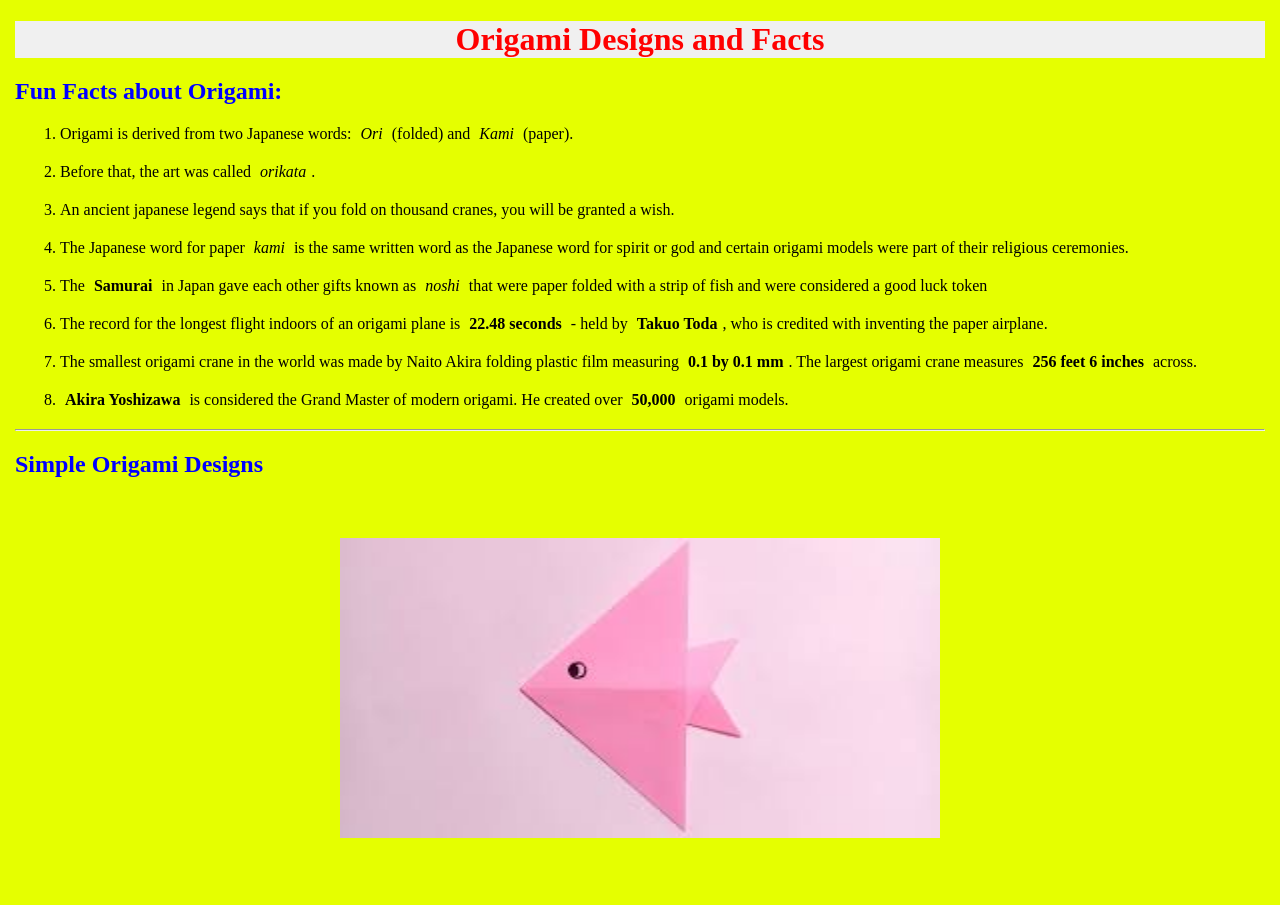
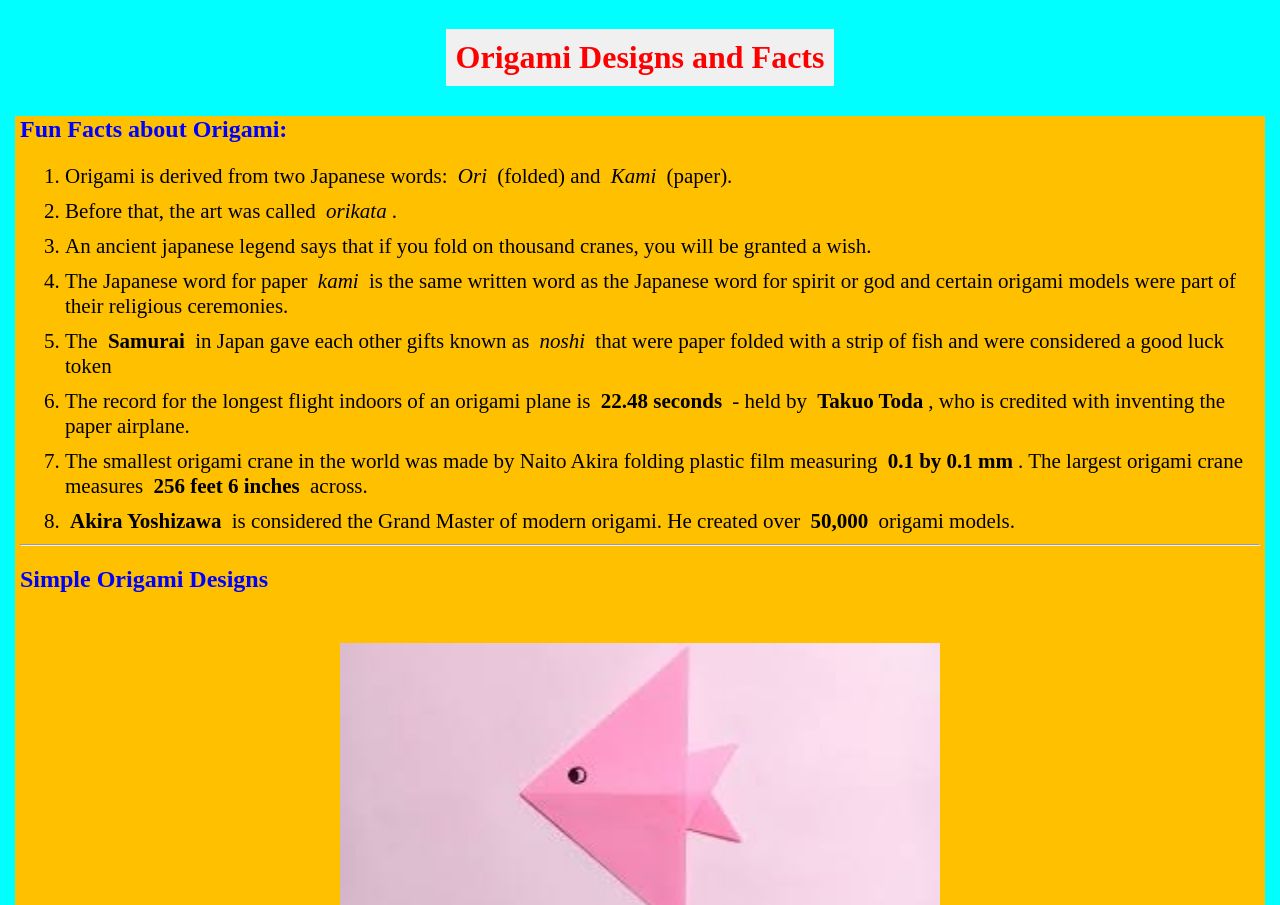
Before and after one commit to siddharth23052006/P52-Origami-Website, a plain HTML site: page origamiinfo.html in a window 1280 px wide. Shown: the top 905 px of the page. Drawn offline with Linux system fonts and the light colour scheme.

Commit message:
Added different colors and features using hexdecimal system

```diff
--- a/origamiinfo.html
+++ b/origamiinfo.html
@@ -3,17 +3,11 @@
         <head>
             <title>Origami Designs and Facts</title>
             <link rel="stylesheet" type="text/css" href="style.css"/>
-            <style>h1{
-                color: red
-            }</style>
-            <style>h2{
-                color: blue
-            }</style>
         </head>
-        <body style="background-color:rgb(229, 255, 0);">
+        <body>
 
-            <h1>Origami Designs and Facts</h1>
-            <h2>Fun Facts about Origami:</h2>
+            <div class="header"><h1>Origami Designs and Facts</h1></div>
+            <div class="restbody"><h2>Fun Facts about Origami:</h2>
 
             <ol>
                 <li>Origami is derived from two Japanese words: <i>Ori</i> (folded) and <i>Kami</i> (paper).</li>
@@ -77,5 +71,6 @@
             <div class="homeredirect">
               <a href="index.html"><b>Click here to go back to the home page.</b></a>
             </div>
+            </div>
         </body>
     </html>
--- a/style.css
+++ b/style.css
@@ -1,8 +1,8 @@
 a:link{
-    color: #ff0000;
+    color: #1900ff;
 }
 a:visited{
-    color: #ff0000;
+    color: #1900ff;
 }
 .imglinks{
     position: relative;
@@ -27,7 +27,7 @@ a:visited{
     margin-left: 5px;
     font-family: 'Times New Roman', Times, serif, Haettenschweiler, 'Arial Narrow Bold', serif;
     margin-right: 5px;
-    margin-bottom: 20px;
+    margin-bottom: 10px;
 }
 .grid{
     display: flex;
@@ -39,25 +39,33 @@ a:visited{
     padding: 50px;
 }
 .imgs{
-    padding: 20px;
+    padding: 10px;
 }
 .aboutme{
     align-content: center;
     justify-content: space-between;
 }
 body{
-    background-color: #ff91af;
+    background-color: #00ffff;
 }
 h1{
     text-align: center;
     background-color: #f0f0f0;
     color: #ff0000;
     text-decoration: wavy;
+    padding: 10px;
 }
 h2{
     color: #0000ff;
-    text-decoration: wavy;
 }
-p{
-    text-decoration-color: #ff0000;
+.header{
+    display: flex;
+    justify-content: center;
 }
+p, ol{
+    font-size: 21px;
+}
+.restbody{
+    background-color: #ffc000;
+    padding-bottom: 10px;
+}
```
Also changed, not shown: aboutme.html (+4 -2 lines), followus.html (+3 -2 lines), index.html (+3 -3 lines).
